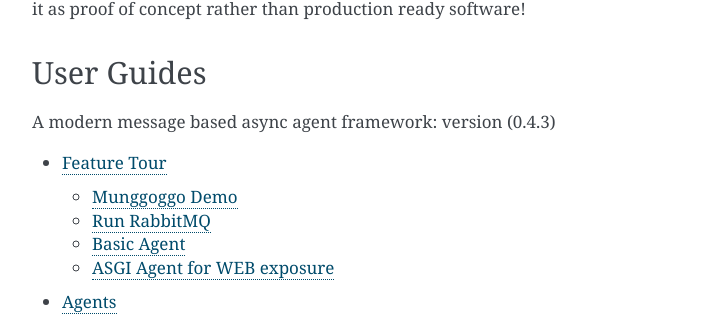
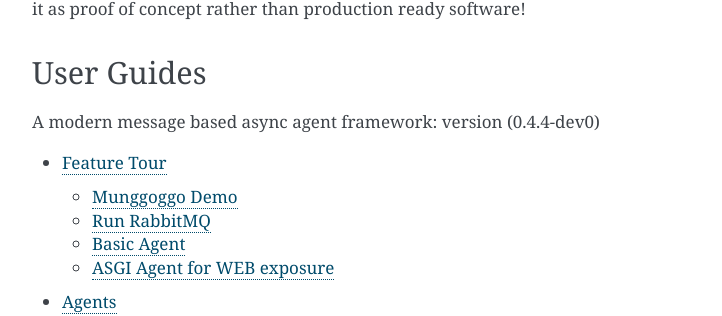
Before and after one commit to sysid/munggoggo, a Sphinx documentation site: the page built from docs/source/index.rst, in a window 1280 px wide and 900 px high, scrolled down 2092 px. Shown: the part 150-466 px from the top of the window, without its empty margins (388-1110 px from the left). Built offline with Sphinx 7.4.7, drawn with Linux system fonts in a browser that asks for light colours.

Commit message:
Bump version: 0.4.3 → 0.4.4-dev0

```diff
--- a/README.rst
+++ b/README.rst
@@ -110,7 +110,7 @@
 
 User Guides
 -----------
-A modern message based async agent framework: version (0.4.2)
+A modern message based async agent framework: version (0.4.3)
 
 .. toctree::
    :maxdepth: 2
--- a/docs/source/conf.py
+++ b/docs/source/conf.py
@@ -65,7 +65,7 @@
 html_theme_options = {
     "show_powered_by": False,
     "github_user": "sysid",
-    "github_repo": "agent",
+    "github_repo": "munggoggo",
     "github_banner": False,
     "show_related": False,
 }
--- a/docs/source/index.rst
+++ b/docs/source/index.rst
@@ -110,7 +110,7 @@
 
 User Guides
 -----------
-A modern message based async agent framework: version (0.4.3)
+A modern message based async agent framework: version (0.4.4-dev0)
 
 .. toctree::
    :maxdepth: 2
--- a/munggoggo/__init__.py
+++ b/munggoggo/__init__.py
@@ -1 +1 @@
-VERSION = "0.4.3"
+VERSION = "0.4.4-dev0"
```
Also changed, not shown: .bumpversion.cfg, 1 other file.
